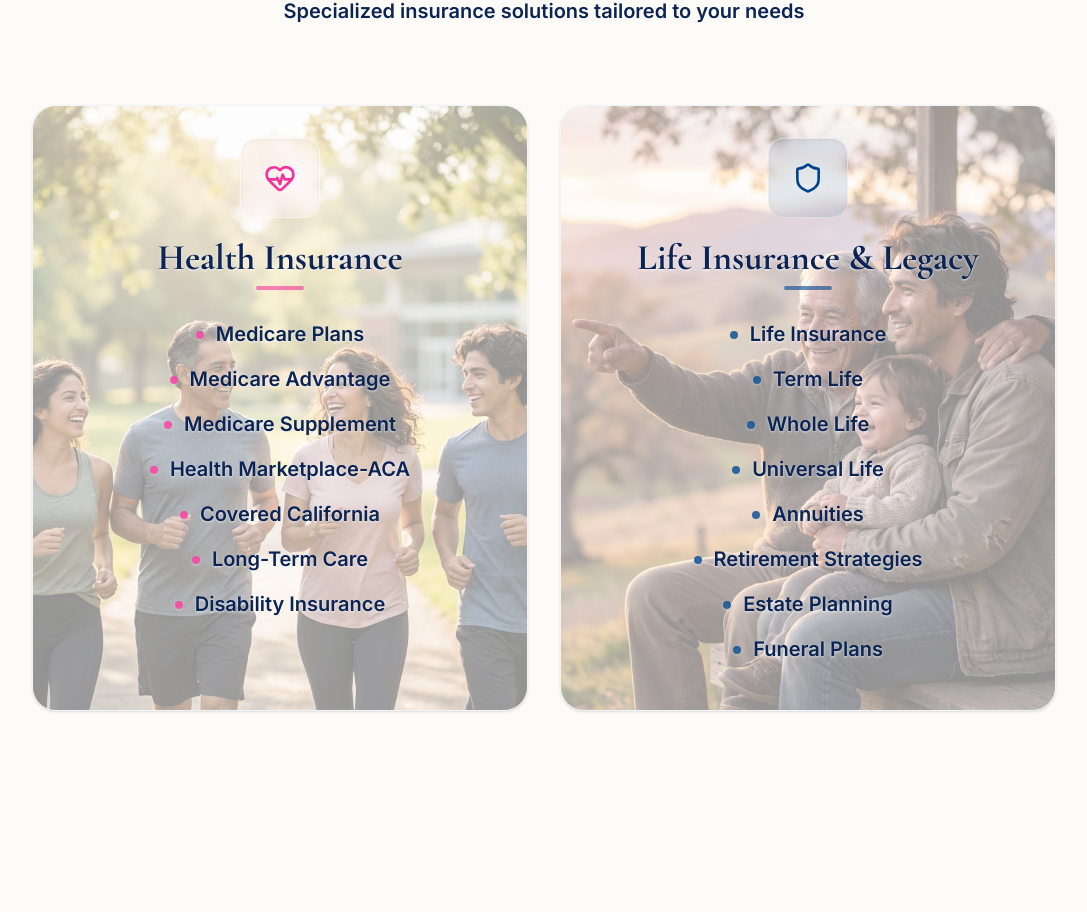
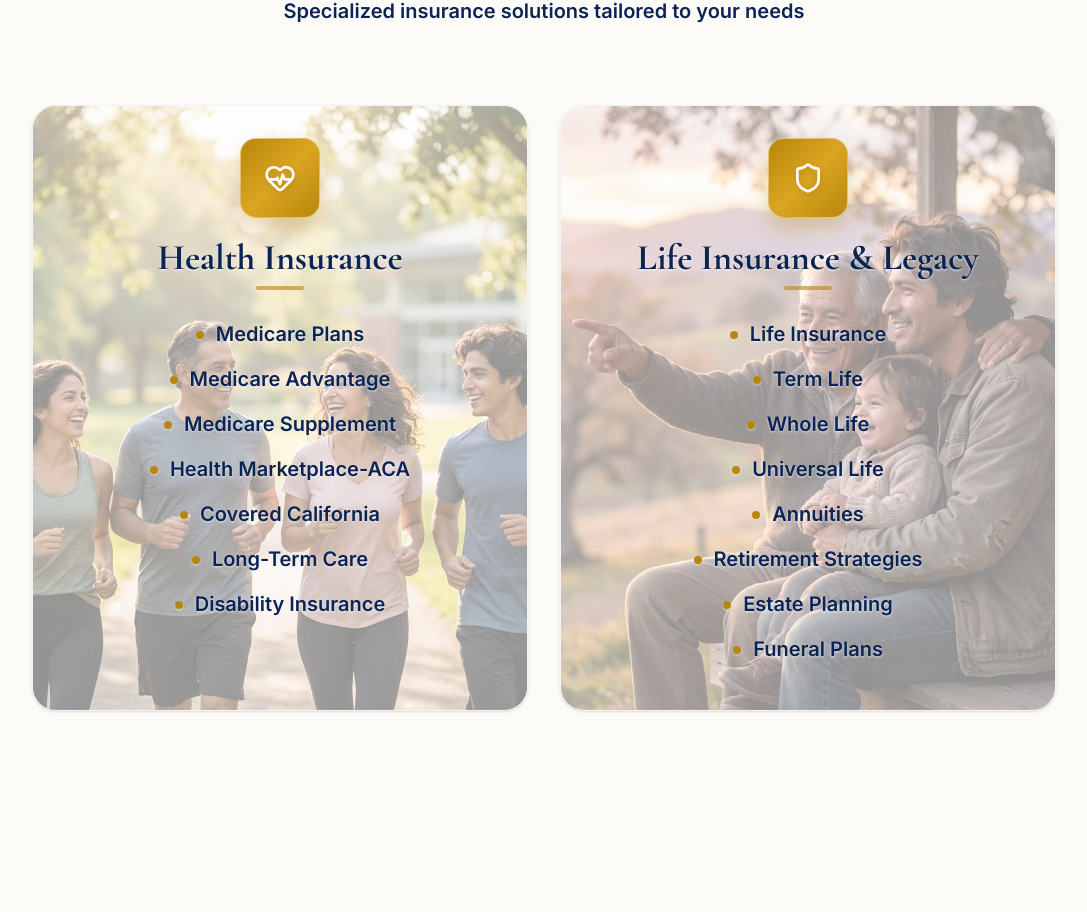
Before and after one commit to AnthonyFclub/tu-seguro-con-mary-landing, a Next.js app: page /en in a window 1280 px wide. Shown: the part 978-1890 px from the top of the page, without its empty margins (96-1183 px from the left). Built offline with nearby package versions, Linux system fonts and the light colour scheme; a web font is replaced by a local one.

Commit message:
debug colores finales

```diff
--- a/components/Services.tsx
+++ b/components/Services.tsx
@@ -10,20 +10,20 @@
     const services = [
         {
             id: 'health',
-            icon: <HeartPulse className="w-8 h-8 text-pink-500" />,
+            icon: <HeartPulse className="w-8 h-8 text-white drop-shadow-md" />,
             title: t('health.title'),
             items: t.raw('health.items') as string[],
             borderColor: 'border-pink-500',
-            bgColor: 'bg-pink-50/30',
+            bgColor: 'bg-gradient-to-br from-[#B8860B] via-[#DAA520] to-[#B8860B]',
             bgImage: '/images/service-bg-health-hispanic.png'
         },
         {
             id: 'legacy',
-            icon: <Shield className="w-8 h-8 text-brand-blue" />,
+            icon: <Shield className="w-8 h-8 text-white drop-shadow-md" />,
             title: t('legacy.title'),
             items: t.raw('legacy.items') as string[],
             borderColor: 'border-brand-blue',
-            bgColor: 'bg-brand-blue/10',
+            bgColor: 'bg-gradient-to-br from-[#B8860B] via-[#DAA520] to-[#B8860B]',
             bgImage: '/images/service-bg-legacy-hispanic.png'
         },
     ];
@@ -65,19 +65,19 @@
                             </div>
 
                             <div className="relative z-10 flex flex-col items-center w-full">
-                                <div className={`w-20 h-20 ${service.bgColor} rounded-2xl flex items-center justify-center mb-5 group-hover:scale-110 transition-transform shadow-inner border border-white/40 backdrop-blur-sm`}>
+                                <div className={`w-20 h-20 ${service.bgColor} rounded-2xl flex items-center justify-center mb-5 group-hover:scale-110 transition-all shadow-[0_10px_20px_rgba(184,134,11,0.3)] group-hover:shadow-[0_15px_30px_rgba(184,134,11,0.4)] border border-white/40 backdrop-blur-sm`}>
                                     {service.icon}
                                 </div>
 
                                 <h3 className="text-3xl lg:text-4xl font-extrabold text-brand-dark-blue mb-2 font-serif drop-shadow-[0_1px_1px_rgba(255,255,255,0.8)]">
                                     {service.title}
                                 </h3>
-                                <div className={`w-12 h-1 rounded-full ${service.id === 'health' ? 'bg-pink-500' : 'bg-brand-blue'} mb-8 opacity-60`} />
+                                <div className="w-12 h-1 rounded-full bg-brand-gold mb-8 opacity-60" />
 
                                 <ul className="space-y-5 w-full">
                                     {service.items.map((item, idx) => (
                                         <li key={idx} className="flex items-center gap-3 text-brand-dark-blue font-bold justify-center text-lg lg:text-xl drop-shadow-[0_1px_1px_rgba(255,255,255,0.7)] group/item">
-                                            <div className={`w-2 h-2 rounded-full flex-shrink-0 shadow-sm transition-transform group-hover/item:scale-125 ${service.id === 'health' ? 'bg-pink-500/80' : 'bg-brand-blue/80'}`} />
+                                            <div className="w-2 h-2 rounded-full flex-shrink-0 bg-brand-gold shadow-sm transition-transform group-hover/item:scale-125" />
                                             <span className="leading-tight">{item}</span>
                                         </li>
                                     ))}
```
